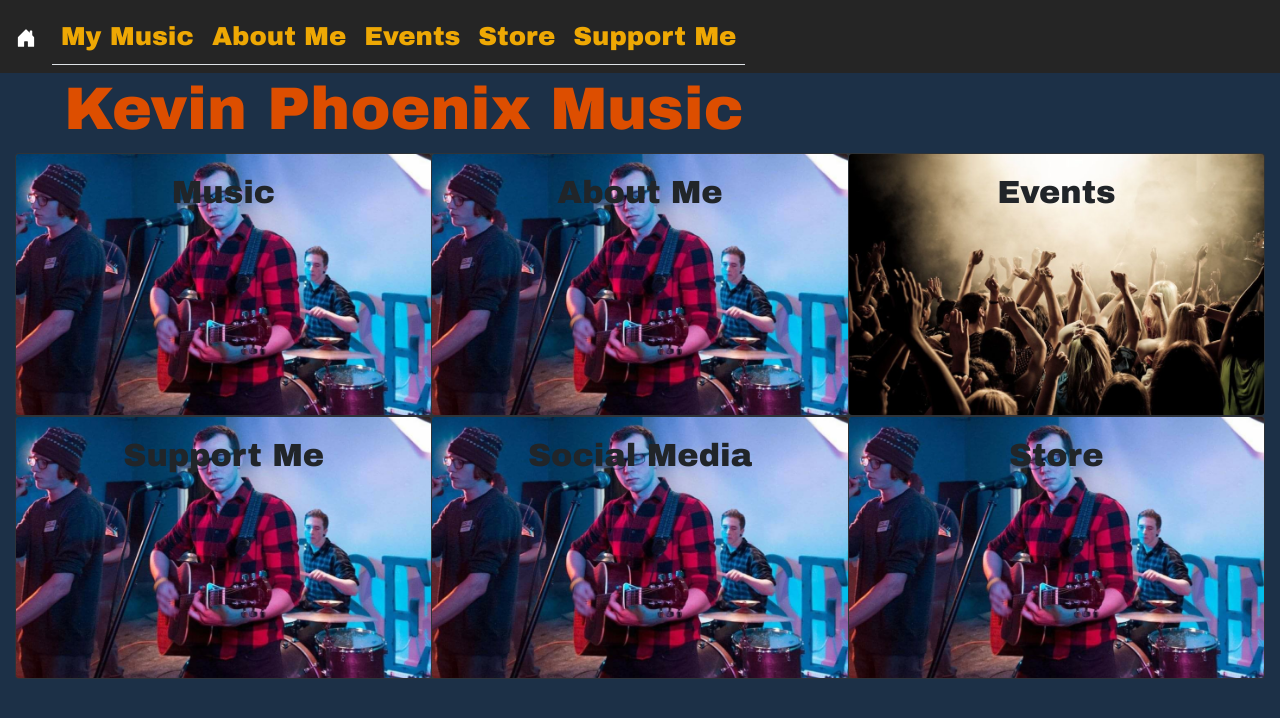
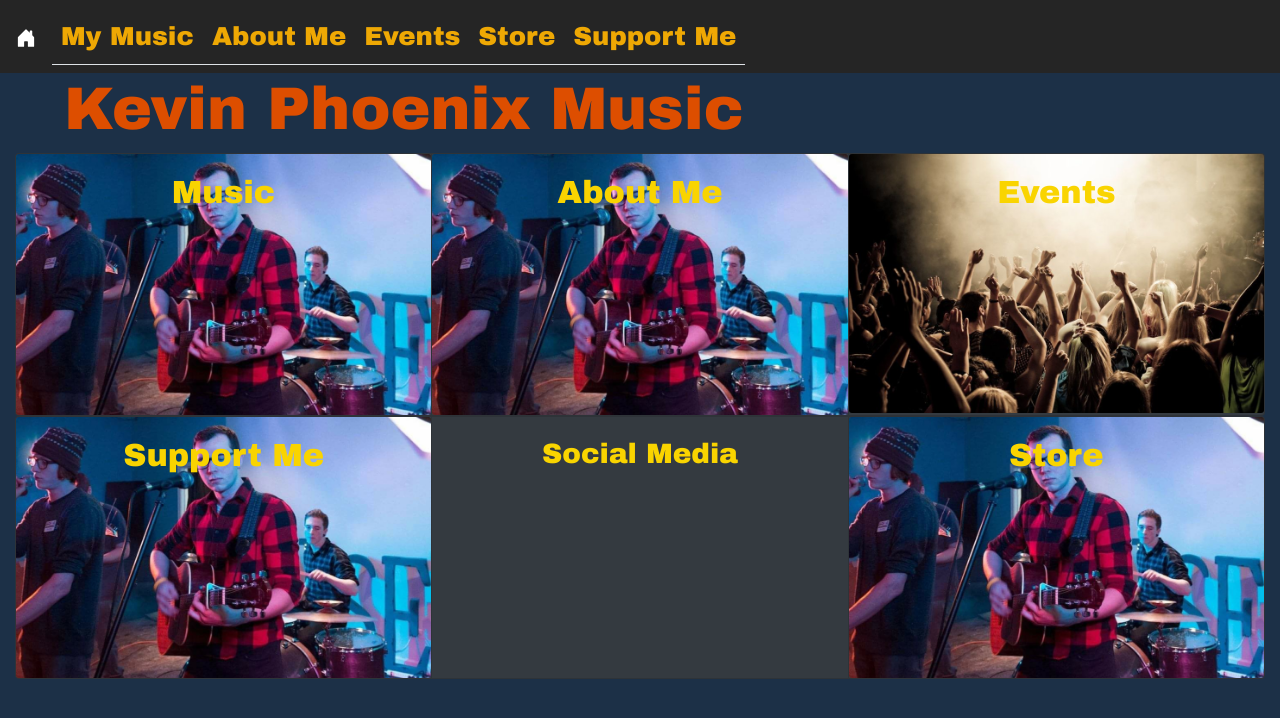
Before and after one commit to maxmccomb77/phoenix_music, a React (Create React App) app: page /home in a window 1280 px wide. Shown: the top 718 px of the page. Built offline with nearby package versions, Linux system fonts and the light colour scheme.

Commit message:
added a tags

```diff
--- a/src/components/HomeComponent.js
+++ b/src/components/HomeComponent.js
@@ -22,22 +22,28 @@ class HomePage extends Component {
                     <Col>
                 <CardGroup>
                 <Card className="card-home bg-dark text-center hover_container">
+                <a href="/mymusic" className="a-home">
                         <Card.Img className="card-img-home" src={require("../assets/crop_output.jpg")} alt="Card image" />
                         <Card.ImgOverlay>
                             <Card.Title><h2>Music</h2></Card.Title>
                         </Card.ImgOverlay>
+                        </a>
                     </Card>
                     <Card className="card-home bg-dark text-center hover_container">
+                    <a href="/aboutme" className="a-home">
                         <Card.Img className="card-img-home" src={require("../assets/crop_output.jpg")} alt="Card image" />
                         <Card.ImgOverlay>
                             <Card.Title><h2>About Me</h2></Card.Title>
                         </Card.ImgOverlay>
+                        </a>
                     </Card>
                     <Card className="card-home bg-dark text-center hover_container">
+                    <a href="/events" className="a-home">
                         <Card.Img className="card-img-home" src={require("../assets/eventsimg.png")} alt="Card image" />
                         <Card.ImgOverlay>
                             <Card.Title><h2>Events</h2></Card.Title>
                         </Card.ImgOverlay>
+                        </a>
                     </Card>
                 </CardGroup>
                 </Col>
@@ -46,22 +52,25 @@ class HomePage extends Component {
                     <Col>
                 <CardGroup>
                 <Card className="card-home bg-dark text-center hover_container">
+                <a href="/supportme" className="a-home">
                         <Card.Img className="card-img-home" src={require("../assets/crop_output.jpg")} alt="Card image" />
                         <Card.ImgOverlay>
                             <Card.Title><h2>Support Me</h2></Card.Title>
                         </Card.ImgOverlay>
+                        </a>
                     </Card>
                     <Card className="card-home bg-dark text-center hover_container">
-                        <Card.Img className="card-img-home" src={require("../assets/crop_output.jpg")} alt="Card image" />
-                        <Card.ImgOverlay>
-                            <Card.Title><h2>Social Media</h2></Card.Title>
-                        </Card.ImgOverlay>
+                        <Card.Body>
+                            <div className="card_social" ><h3 className="h3_social">Social Media</h3></div>
+                        </Card.Body>
                     </Card>
                     <Card className="card-home bg-dark text-center hover_container">
+                    <a href="/store" className="a-home">
                         <Card.Img className="card-img-home" src={require("../assets/crop_output.jpg")} alt="Card image" />
                         <Card.ImgOverlay>
                             <Card.Title><h2>Store</h2></Card.Title>
                         </Card.ImgOverlay>
+                        </a>
                     </Card>
                 </CardGroup>
                 </Col>
--- a/src/styling/custom_styling.css
+++ b/src/styling/custom_styling.css
@@ -41,12 +41,15 @@ p{
     color: #A9A9A9;
   }
 
-  .a-song{
+  .a-home{
     text-decoration: none;
     color:#f9d400;
+    border: 0px;
+    margin: 0px;
+    padding: 0px;
 }
 
- .a-song:hover{
+ .a-home:hover{
     color:#eea804;
 }
 
@@ -72,3 +75,12 @@ p{
     transition:all 0.3s ease-in-out;
     opacity:1;
   }
+
+  .card_social {
+    text-align: center;
+
+  }
+
+  .h3_social {
+    color: #f9d400;
+  }
```
